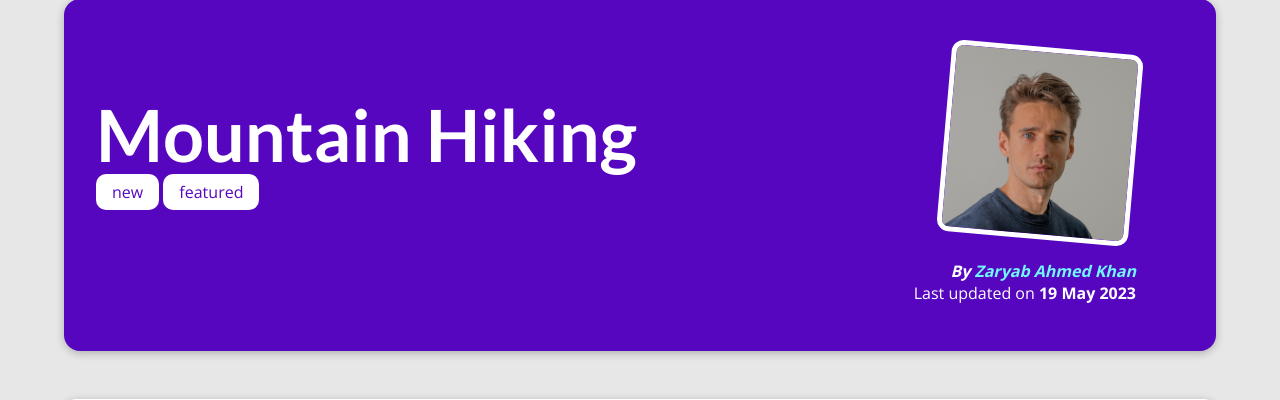
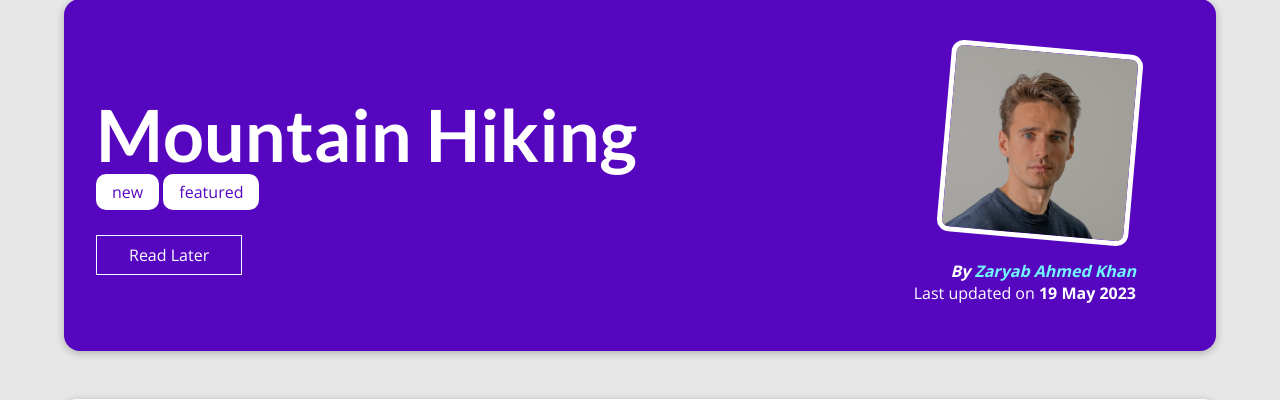
Before and after one commit to ZaryabAhmed22/My-Site---Blog-App-Django, a Django app: a page that uses blog/templates/blog/post-detail.html in a window 1280 px wide. Shown: the part 129-529 px from the top of the page. Run offline with Django 4.2, Linux system fonts and the light colour scheme; data comes from the database, SQL or seed files in the repository.

Commit message:
Adding a form button for saving post id for read later

```diff
--- a/blog/static/blog/post-detail.css
+++ b/blog/static/blog/post-detail.css
@@ -202,3 +202,22 @@ body {
 #comments p{
   padding-top: 0;
 }
+
+#read-later{
+  margin: 2rem 0;
+}
+
+#read-later button{
+  background-color: transparent;
+  border: 1px solid white;
+  padding: 0.5rem 2rem;
+  font: inherit;
+  color: white;
+  cursor: pointer;
+}
+
+#read-later button:hover,
+#read-later button:active{
+  background-color: white;
+  color: #4f0ba7;
+}
--- a/blog/templates/blog/post-detail.html
+++ b/blog/templates/blog/post-detail.html
@@ -21,9 +21,22 @@ This Post Title
 
 <section id="summary">
     <h2>{{post.title}}</h2>
+
+    <div>
     {% for tag in post_tags %}
-    <span class="tag">{{tag.name}}</span>
+        <span class="tag">{{tag.name}}</span>
     {% endfor %}
+    </div>
+
+    {% comment %} Sessions {% endcomment %}
+    <div id="read-later">
+        <form action="{% url 'read-later' %}" method="POST">
+            {% csrf_token %}
+            <input type="hidden" value="{{post.id}}" name="post_id">
+            <button>Read Later</button>
+        </form>
+    </div>
+
     <article>
         <img src="{{post.image.url}}" alt={{post.title}}/>
         <address>By <a href="mailto:{{post.author.email}}">{{post.author|title}}</a></address>
--- a/blog/urls.py
+++ b/blog/urls.py
@@ -5,5 +5,6 @@ urlpatterns = [
     path("", views.StartingPageView.as_view(), name="index"),
     path("posts/", views.AllPostView.as_view(), name="posts"),
     path("posts/<slug:slug>",
-         views.PostDetailView.as_view(), name="post-detail")
+         views.PostDetailView.as_view(), name="post-detail"),
+    path("read-later", views.ReadLaterView, name="read-later")
 ]
--- a/blog/views.py
+++ b/blog/views.py
@@ -131,3 +131,8 @@ class PostDetailView(View):
             "comments": post.comments.all().order_by("-id")
         }
         return render(request, "blog/post-detail.html", context)
+
+
+class ReadLaterView(View):
+    def post(self, request):
+        pass
```
